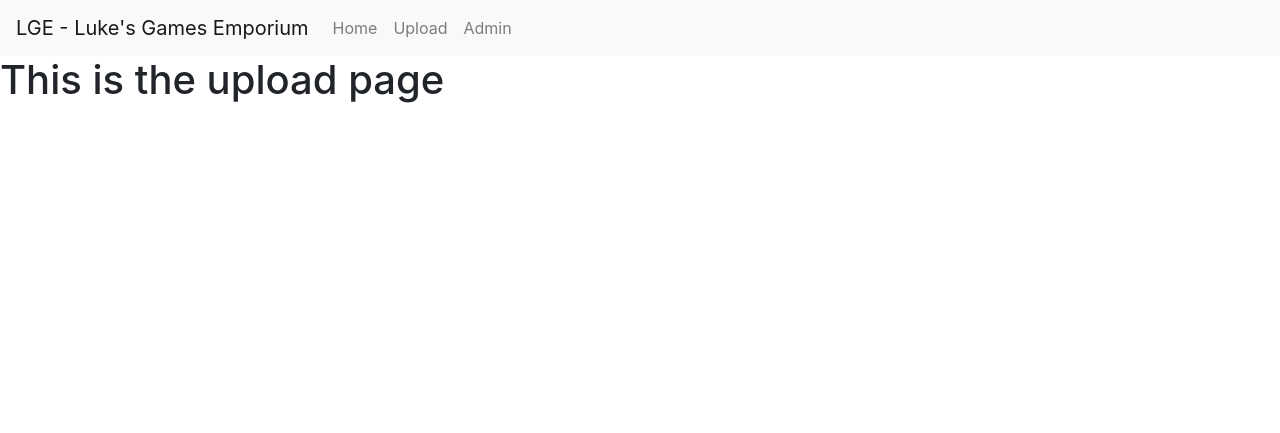
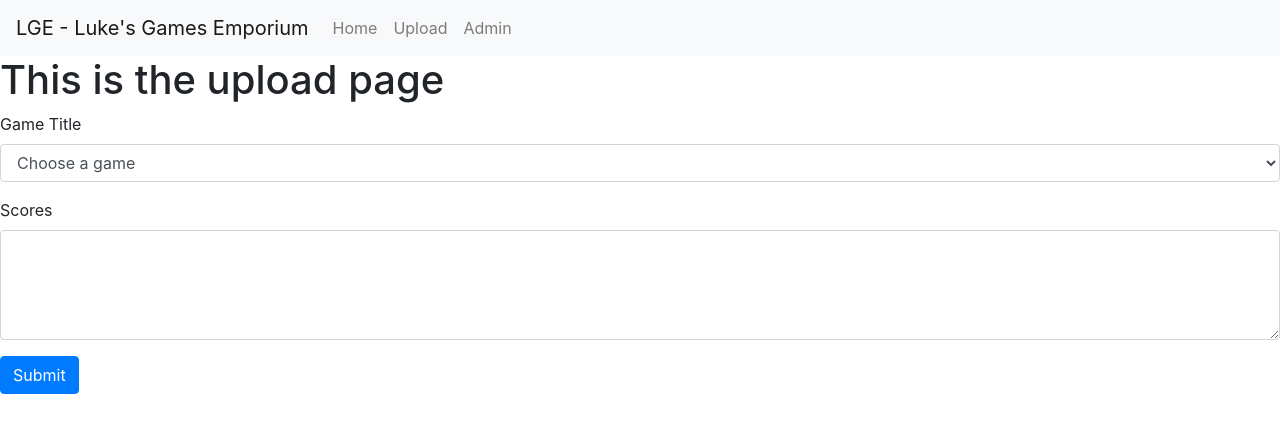
Before and after one commit to Lukecb14/LukesGamesEmporium, a Django app: page /upload/ in a window 1280 px wide. Shown: the top 433 px of the page. Run offline with Django 5.2, Linux system fonts and the light colour scheme; the visitor is signed in with stand-in values (Sample User, id 1); data that the repository does not hold is empty; some libraries are stand-ins or nearby versions.

Commit message:
Added Timeguessr score upload functionality

```diff
--- a/LukesGamesEmporium/lge/models.py
+++ b/LukesGamesEmporium/lge/models.py
@@ -21,9 +21,10 @@ class Game(models.Model):
 
 class Score(models.Model):
     user = models.ForeignKey(User, on_delete=models.CASCADE, null=False)
-    score = models.IntegerField()
+    score = models.IntegerField(null=True)
     game = models.ForeignKey(Game, on_delete=models.CASCADE)
     date = models.DateTimeField(auto_now_add=True)
+    rawData = models.TextField()
 
     def __str__(self):
         return (str(self.user) + ": " + str(self.score) + " on " + str(self.game) + " (" + str(self.date) + ")")
--- a/LukesGamesEmporium/lge/templates/upload.html
+++ b/LukesGamesEmporium/lge/templates/upload.html
@@ -1,7 +1,26 @@
 {% extends "base.html" %}
 
-{% block title %}LGE Upload{% endblock %}
+{% block title %}LGE Upload{% endblock title %}
 
 {% block content %}
 <h1>This is the upload page</h1>
-{% endblock %}
+
+<form method="POST" enctype="multipart/form-data">
+    {% csrf_token %}
+    <div class="form-group">
+        <label for="game_title">Game Title</label>
+        <select id="game_title" name="game_title" class="form-control">
+            <option value="Choose a game">Choose a game</option>
+            {% for game in games %}
+            <option value="{{ game.id }}">{{ game.title }}</option>
+            {% endfor %}
+            <!-- Add more game options as needed -->
+        </select>
+    </div>
+    <div class="form-group">
+        <label for="scores">Scores</label>
+        <textarea id="scores" name="scores" class="form-control" rows="4"></textarea>
+    </div>
+    <button type="submit" class="btn btn-primary">Submit</button>
+</form>
+{% endblock content %}
--- a/LukesGamesEmporium/lge/views/upload.py
+++ b/LukesGamesEmporium/lge/views/upload.py
@@ -1,6 +1,30 @@
 from django.shortcuts import render
 from django.contrib.auth.decorators import login_required
+from lge.models import Game
+from lge.modelAPI import addScore
 
 @login_required
 def uploadPage(request):
-    return render(request, 'upload.html')
+
+
+    if request.method == 'POST':
+        game_id = request.POST.get('game_title')
+        raw_score_data = request.POST.get('scores')
+        user = request.user
+        try:
+            game = Game.objects.get(id=game_id)
+
+            try:
+                addScore(raw_score_data, game, user)
+            except ValueError as e:
+                print(e)
+
+        except Game.DoesNotExist:
+            print("Game not found")
+
+
+    context = {
+        "games": Game.objects.all()
+    }
+
+    return render(request, 'upload.html', context)
```
Also changed, not shown: LukesGamesEmporium/lge/modelAPI.py (added, +13 -0 lines).
